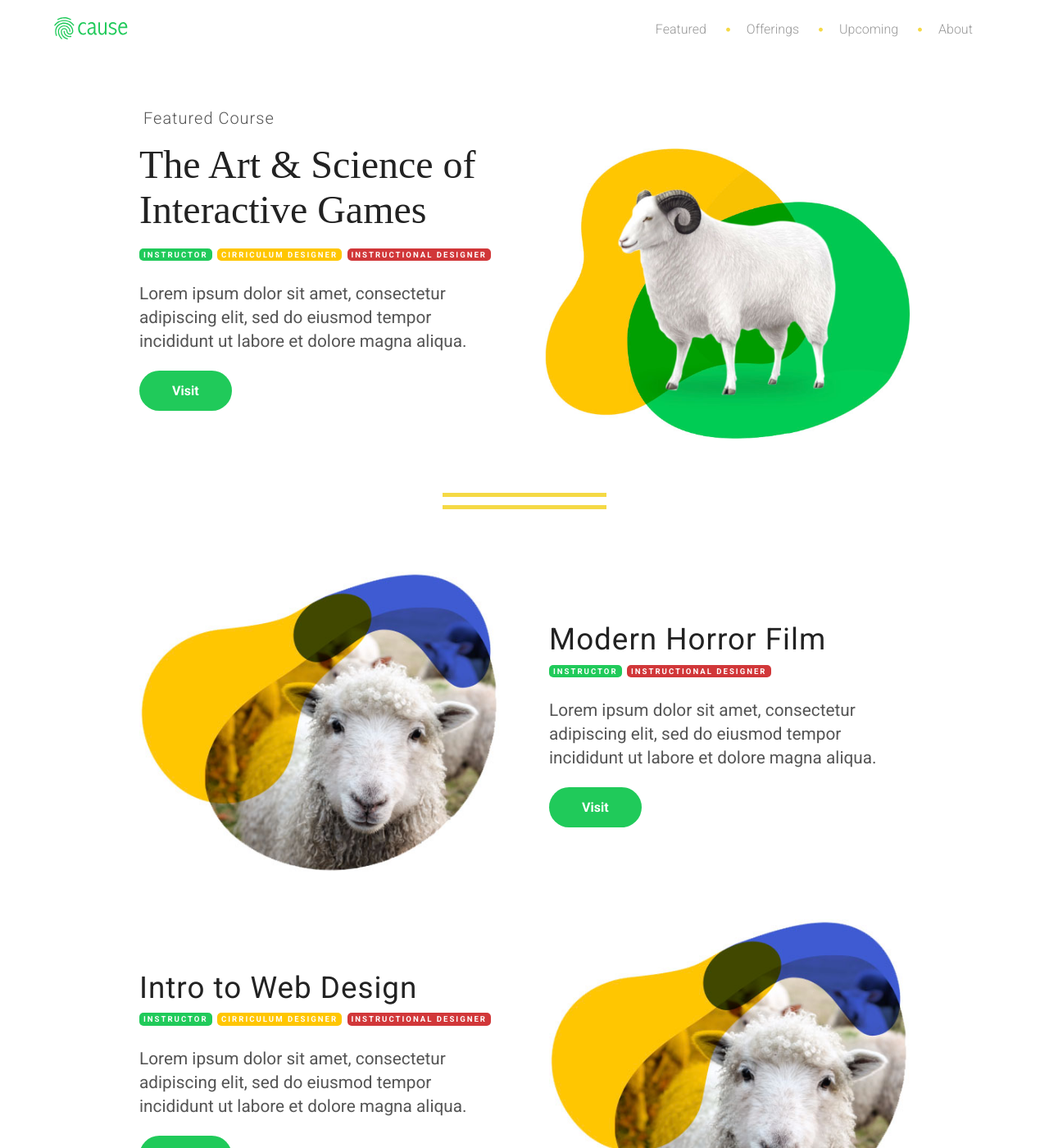
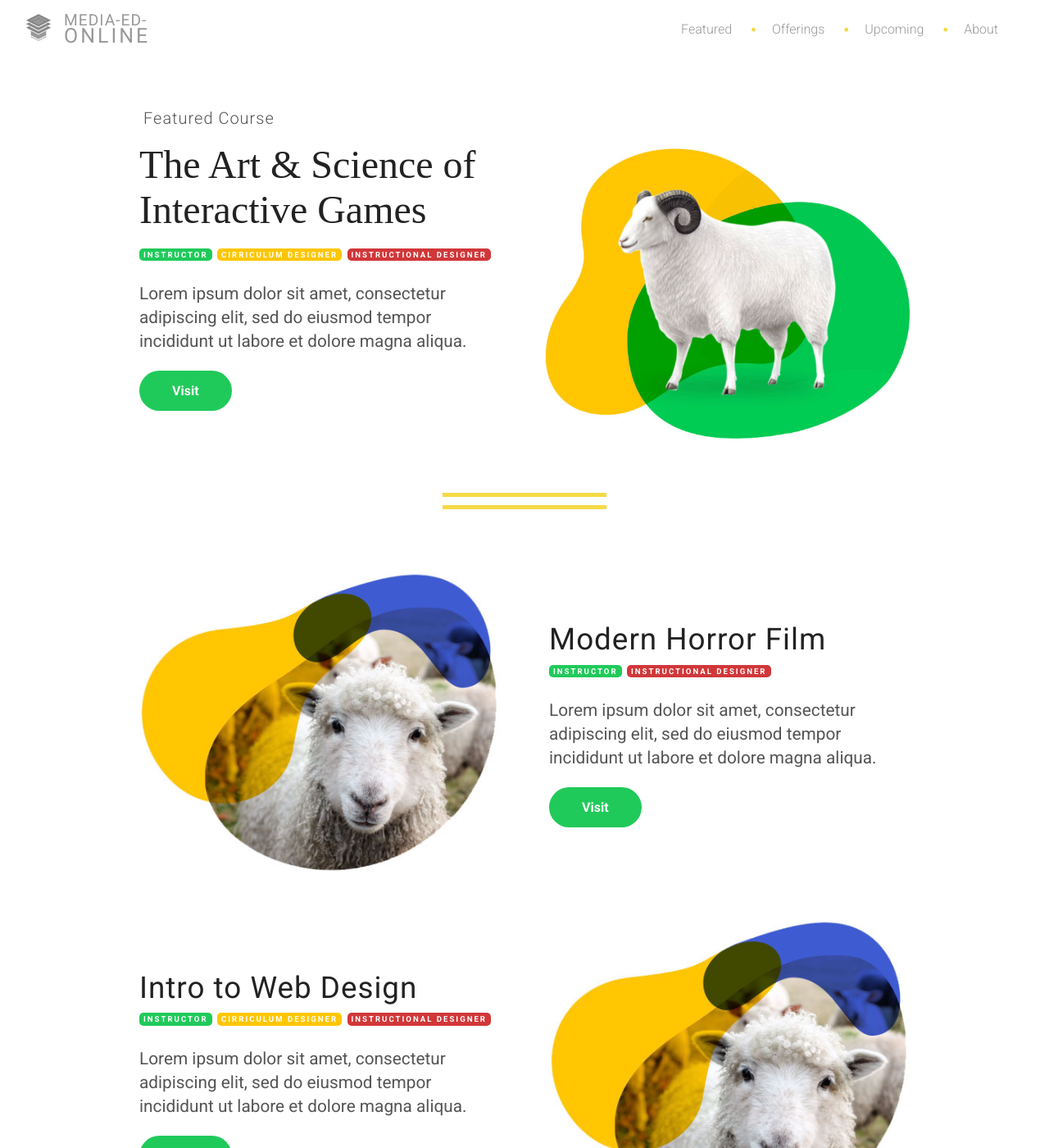
Before and after one commit to JustineEvansUM/course-site, a Jekyll site: the page built from index.html, in a window 1280 px wide and 1400 px high. Shown: the whole window at 82% size. Built offline with Jekyll 4.4.1, drawn with Linux system fonts in a browser that asks for light colours; nearby versions of some CDN libraries; some web fonts are replaced.

Commit message:
updated jekyll

```diff
--- a/Gemfile
+++ b/Gemfile
@@ -1,6 +1,6 @@
 source 'https://rubygems.org'
 
-gem 'jekyll', '3.7.2'
+gem 'jekyll', '3.8.5'
 
 group :jekyll_plugins do
   gem 'jekyll-seo-tag', '2.4.0'
--- /dev/null
+++ b/_includes/meo-logo.html
@@ -0,0 +1,27 @@
+<svg xmlns="http://www.w3.org/2000/svg" viewBox="0 0 418.92 430.47">
+	<defs>
+		<style>
+			.a {
+				fill: #fff;
+			}
+
+			.b {
+				fill: #999;
+			}
+
+			.c {
+				fill: #777;
+			}
+		</style>
+	</defs>
+	<title>logo</title>
+	<path class="a" d="M418.92,162.88a6,6,0,0,0-3.32-5.37L371.19,135.3l44.41-22.2a6,6,0,0,0,0-10.74L212.14.63a6,6,0,0,0-5.36,0L3.32,102.36a6,6,0,0,0,0,10.74l44.41,22.2L3.32,157.51a6,6,0,0,0,0,10.73l44.41,22.21L3.32,212.66a6,6,0,0,0,0,10.73l77.84,38.93v101a6,6,0,0,0,3.32,5.36l122.3,61.15a5.93,5.93,0,0,0,5.36,0l122.3-61.15a6,6,0,0,0,3.32-5.36v-101l77.84-38.93a6,6,0,0,0,0-10.73l-44.42-22.21,44.42-22.21A6,6,0,0,0,418.92,162.88Z" />
+	<polygon class="b" points="314.76 349.21 314.76 352.81 209.46 405.46 104.16 352.81 104.16 349.21 94.16 344.21 94.16 358.99 209.46 416.64 324.76 358.99 324.76 344.21 314.76 349.21" />
+	<polygon class="b" points="209.46 322.74 94.16 265.09 94.16 331.42 209.46 389.06 324.76 331.42 324.76 265.09 209.46 322.74" />
+	<polygon class="b" points="353.3 196.04 209.46 267.96 65.62 196.04 39.54 209.08 21.65 218.03 39.54 226.97 204.99 309.69 209.46 311.93 213.93 309.69 379.38 226.97 397.27 218.03 379.38 209.08 353.3 196.04" />
+	<polygon class="c" points="330.94 207.22 352.55 218.03 209.46 289.57 66.37 218.03 87.98 207.22 76.8 201.63 44.01 218.03 209.46 300.75 374.9 218.03 342.12 201.63 330.94 207.22" />
+	<polygon class="b" points="353.3 140.9 209.46 212.81 65.62 140.89 39.54 153.94 21.65 162.88 39.54 171.82 204.99 254.55 209.46 256.78 213.93 254.55 379.38 171.82 397.27 162.88 379.38 153.94 353.3 140.9" />
+	<polygon class="c" points="330.94 152.07 352.55 162.88 209.46 234.42 66.37 162.88 87.98 152.07 76.8 146.48 44.01 162.88 209.46 245.6 374.9 162.88 342.12 146.49 330.94 152.07" />
+	<polygon class="b" points="379.38 98.79 213.93 16.06 209.46 13.83 204.99 16.06 39.54 98.79 21.65 107.73 39.54 116.67 204.99 199.4 209.46 201.63 213.93 199.4 379.38 116.67 397.27 107.73 379.38 98.79" />
+	<path class="c" d="M209.46,25,44,107.73l165.45,82.72,165.45-82.72Zm92.9,107.81-92.9,46.45L116.31,132.7l20.48-10.23-4.47-8.94-27.19,13.58L66.37,107.73,209.46,36.19l143.08,71.54-39,19.51-27.29-13.7-4.49,8.94Zm-59.31-41,27.48,13.8-4.48,8.93L238.56,100.8ZM209.46,75l17.88,9-4.48,8.94-13.41-6.73L196,92.89l-4.46-9ZM175.77,91.83l4.47,9-27.65,13.8-4.47-8.94Z" />
+</svg>
--- a/_layouts/default.html
+++ b/_layouts/default.html
@@ -26,7 +26,10 @@
 	<body>
 		<nav>
 			<div class="container logo">
-				<a href="{{ site.baseurl }}/">{% include logo.html %}</a>
+				<a href="{{ site.baseurl }}/">
+					<div class="meo-logo">{% include meo-logo.html %}</div>
+					<h1>Media-Ed-<br><span>Online</span></h1>
+				</a>
 			</div>
 			<div class="container menu">
 				<ul>
--- a/_sass/layout.scss
+++ b/_sass/layout.scss
@@ -90,7 +90,30 @@ nav {
 	}
 	.logo {
 		margin-top: 5px;
-		width: auto;
+		padding-right: 0px;
+		width: 400px;
+
+		.meo-logo {
+			display: inline-block;
+			vertical-align: middle;
+			margin-right: 10px;
+		}
+		h1 {
+			display: inline-block;
+			vertical-align: middle;
+			font-family: 'Roboto', sans-serif;
+			font-weight: normal;
+			text-transform: uppercase;
+			letter-spacing: 1px;
+			line-height: 1.2rem;
+			font-size: 1.2rem;
+			margin: 0;
+
+			span {
+				font-size: 130%;
+				letter-spacing: 3px;
+			}
+		}
 	}
 	.menu {
 		font-family: 'Roboto', sans-serif;
@@ -122,7 +145,19 @@ nav {
 }
 nav.active {
 		box-shadow: 0 0 10px rgba(0,0,0,0.4);
+		/*background: $brand-yellow;
+		a {
+		color: #222;
+		}
+		a:hover {
+			color: #fff;
+		}
+		li::after {
+			color: #fff !important;
+		}*/
 }
+
+
 .top-button {
 	display: none;
 	@media #{tablet} {
```
Also changed, not shown: Gemfile.lock, images/meo-logo.svg (added).
